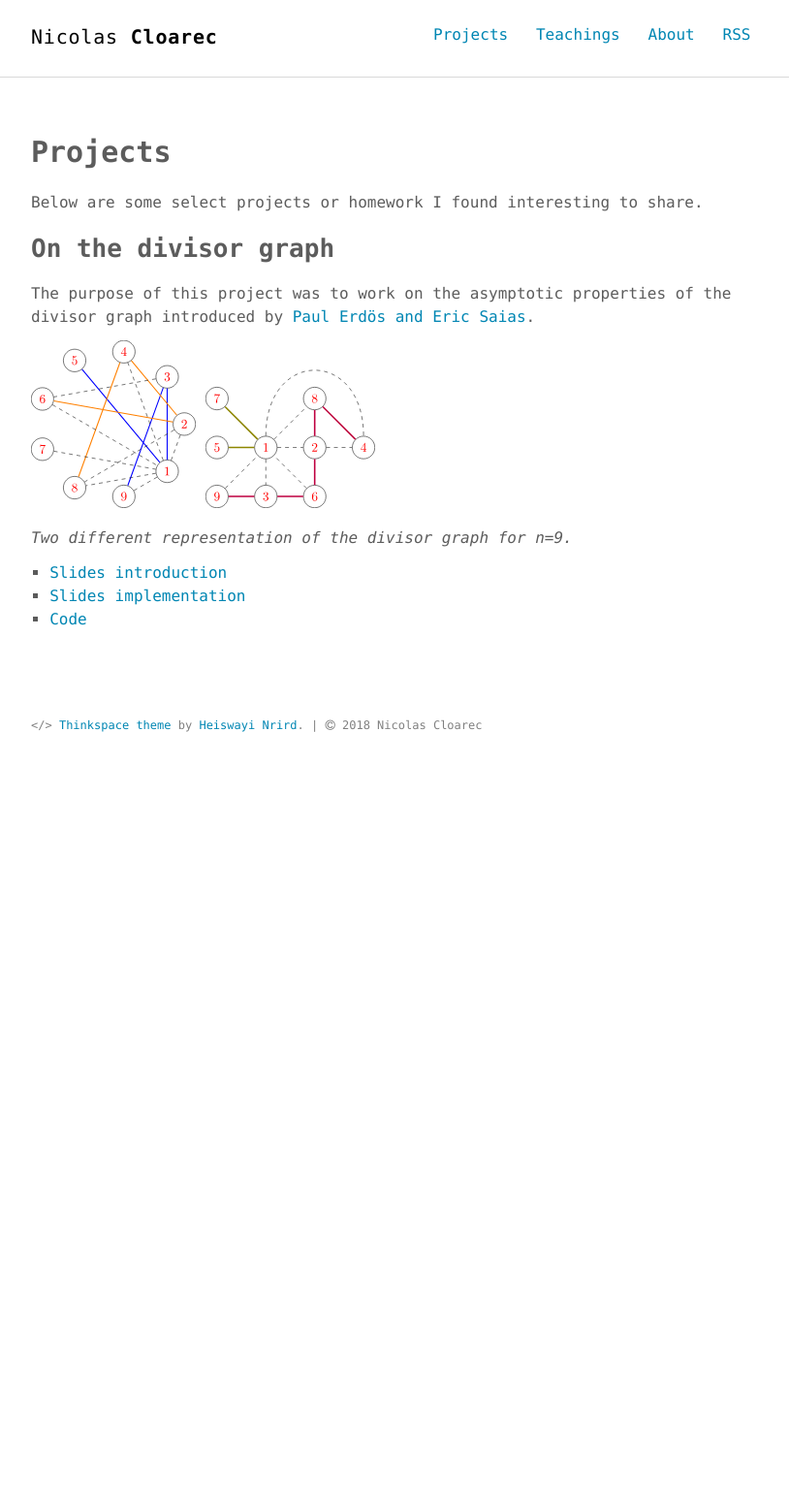
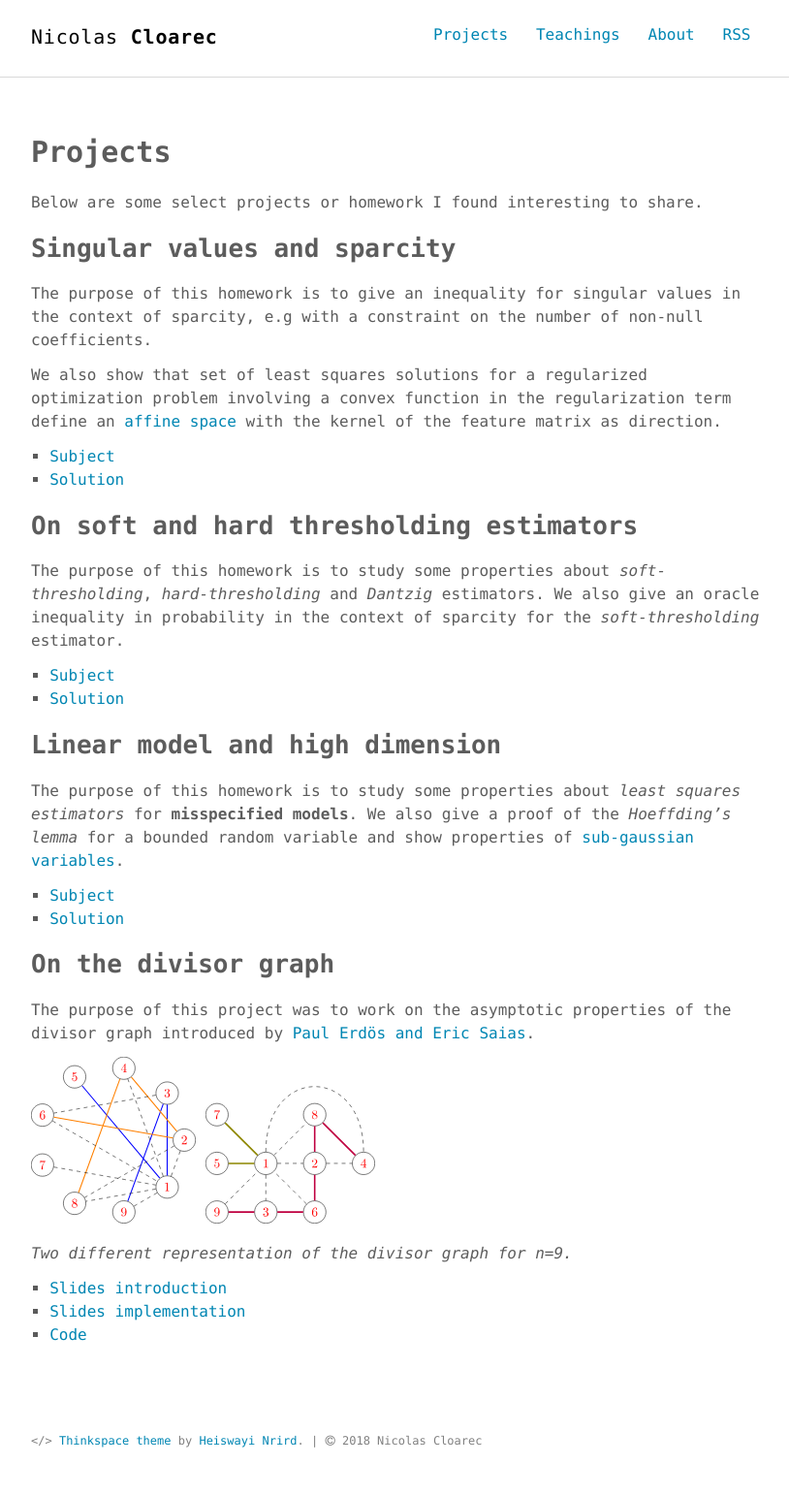
Before and after one commit to ncloarec/ncloarec.github.io, a Jekyll site: the page built from projects.md, in a window 1280 px wide. Shown: the whole page at 97% size, without its empty margins (232-1046 px from the left). Built offline with Jekyll 4.4.1, drawn with Linux system fonts in a browser that asks for light colours; before the commit the page ends 900 px from its top, so only the background shows below that.

Commit message:
add hws tsybakov

```diff
--- a/projects.md
+++ b/projects.md
@@ -6,7 +6,40 @@ permalink: /projects/
 
 Below are some select projects or homework I found interesting to share.
 
-<!-- ## Some properties about -->
+## Singular values and sparcity
+
+The purpose of this homework is to give an inequality for singular
+ values in the context of sparcity, e.g with a constraint on the number of non-null
+ coefficients.
+
+We also show that set of least squares solutions for a regularized optimization
+problem involving a convex function in the regularization term define an
+[affine space](https://en.wikipedia.org/wiki/Affine_space) with the kernel of the
+feature matrix as direction.
+
+* [Subject](../PDF/projects/tsybakov/HW3.pdf)
+* [Solution](../PDF/projects/tsybakov/HW3_Nicolas_CLOAREC.pdf)
+
+## On soft and hard thresholding estimators
+
+The purpose of this homework is to study some properties about *soft-thresholding*,
+ *hard-thresholding* and *Dantzig* estimators.
+We also give an oracle inequality in probability in the context of sparcity for
+the *soft-thresholding* estimator.
+
+* [Subject](../PDF/projects/tsybakov/HW2.pdf)
+* [Solution](../PDF/projects/tsybakov/HW2_Nicolas_CLOAREC.pdf)
+
+## Linear model and high dimension
+
+The purpose of this homework is to study some properties about *least squares
+estimators* for **misspecified models**.
+We also give a proof of the *Hoeffding's lemma* for a bounded random
+variable and show properties of [sub-gaussian variables](https://en.wikipedia.org/wiki/Sub-Gaussian_distribution).
+
+* [Subject](../PDF/projects/tsybakov/HW1.pdf)
+* [Solution](../PDF/projects/tsybakov/HW1_Nicolas_CLOAREC.pdf)
+
 
 ## On the divisor graph
 
```
Also changed, not shown: 8 other files.
